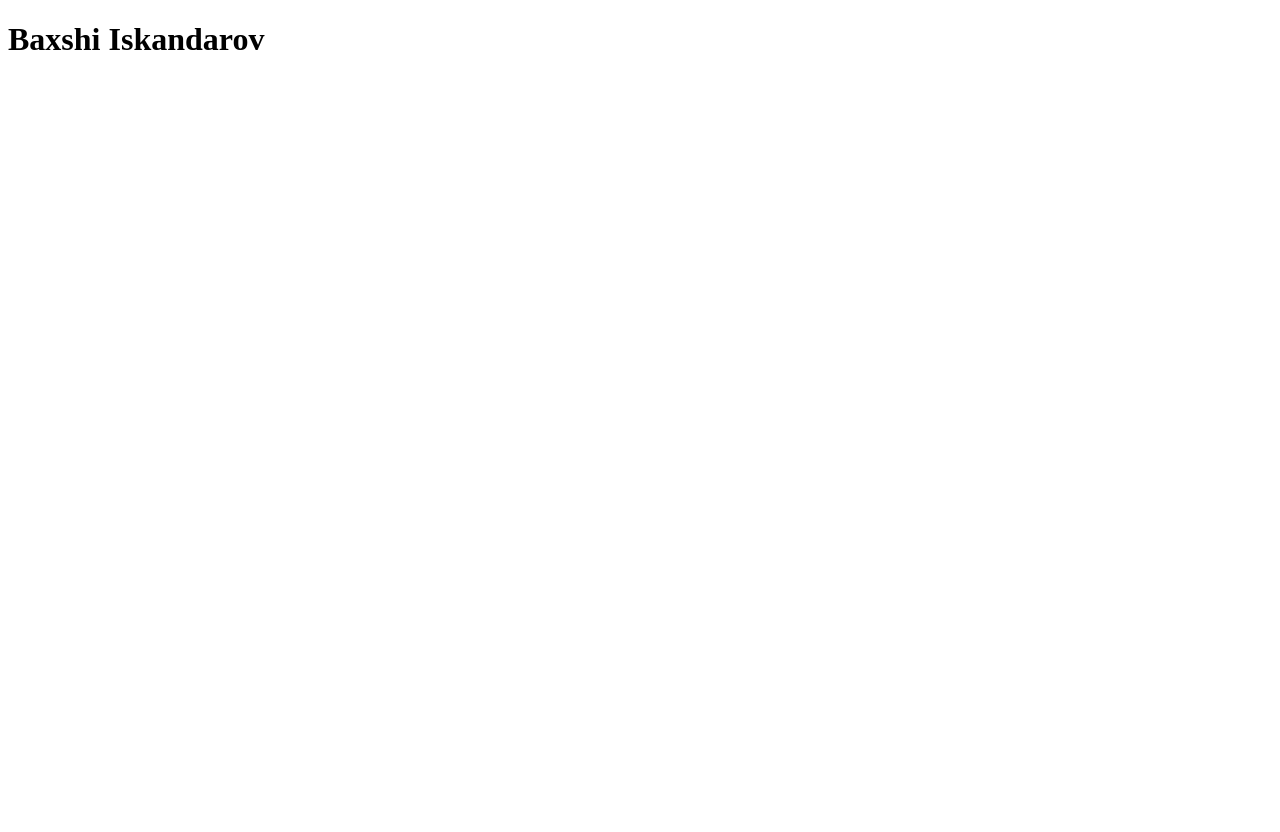
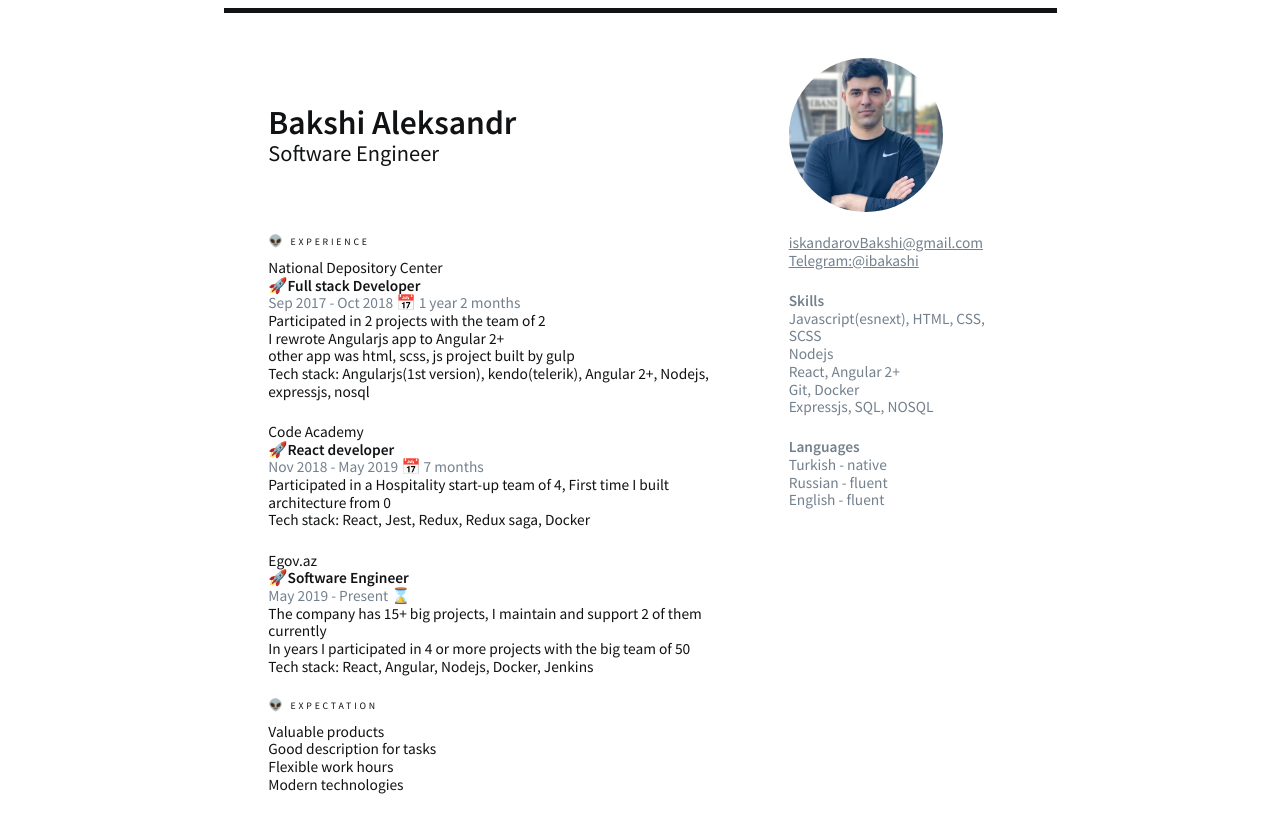
Before and after one commit to iskandarovBakshi/overview, a plain HTML site: page index.html in a window 1280 px wide. Before the commit the page ends 800 px from the top, so only its background shows below. Drawn offline with nearby package versions, Linux system fonts and the light colour scheme.

Commit message:
initial commit

```diff
--- a/index.html
+++ b/index.html
@@ -5,9 +5,82 @@
     <meta http-equiv="X-UA-Compatible" content="IE=edge">
     <meta name="viewport" content="width=device-width, initial-scale=1.0">
     <title>Bakshi Iskandarov Resume</title>
+    <link rel="preconnect" href="https://fonts.googleapis.com">
+    <link rel="preconnect" href="https://fonts.gstatic.com" crossorigin>
+    <link href="https://fonts.googleapis.com/css2?family=Source+Sans+Pro:ital,wght@0,200;0,400;0,600;1,200;1,400;1,600&display=swap" rel="stylesheet">
+    <link rel="stylesheet" href="https://necolas.github.io/normalize.css/8.0.1/normalize.css">
     <link rel="stylesheet" href="./main.css">
 </head>
 <body>
-    <h1>Baxshi Iskandarov</h1>
+    <main>
+        <div class="row align-center">
+            <div class="col-big">
+                <h2>Bakshi Aleksandr</h2>
+                <p>Software Engineer</p>
+            </div>
+            <div class="col-auto">
+                <div class="profile-picture">
+                    <img src="./assets/profile-pic.jpg" alt="">
+                </div>
+            </div>
+        </div>
+        <div class="row mt-16">
+            <div class="col-big">
+                <div class="info">
+                    <div class="header"><big>👽</big> experience</div>
+                    <p>National Depository Center</p>
+                    <strong>🚀Full stack Developer</strong>
+                    <div class="date">Sep 2017 - Oct 2018 📅 1 year 2 months</div>
+                    <p>Participated in 2 projects with the team of 2</p>
+                    <p>I rewrote Angularjs app to Angular 2+</p>
+                    <p>other app was html, scss, js project built by gulp</p>
+                    <p>Tech stack: Angularjs(1st version), kendo(telerik), Angular 2+, Nodejs, expressjs, nosql</p>
+                </div>
+                <div class="info">
+                    <p>Code Academy</p>
+                    <strong>🚀React developer</strong>
+                    <div class="date">Nov 2018 - May 2019 📅 7 months</div>
+                    <p>Participated in a Hospitality start-up team of 4, First time I built architecture from 0</p>
+                    <p>Tech stack: React, Jest, Redux, Redux saga, Docker</p>
+                </div>
+                <div class="info">
+                    <p>Egov.az</p>
+                    <strong>🚀Software Engineer</strong>
+                    <div class="date">May 2019 - Present ⌛</div>
+                    <p>The company has 15+ big projects, I maintain and support 2 of them currently</p>
+                    <p>In years I participated in 4 or more projects with the big team of 50</p>
+                    <p>Tech stack: React, Angular, Nodejs, Docker, Jenkins</p>
+                </div>
+
+                <div class="info">
+                    <div class="header"><big>👽</big> Expectation</div>
+                    <p>Valuable products</p>
+                    <p>Good description for tasks</p>
+                    <p>Flexible work hours</p>
+                    <p>Modern technologies</p>
+                </div>
+            </div>
+            <div class="col-auto">
+                <div class="skills">
+                    <a href="mailto: iskandarovBakshi@gmail.com" target="_blank">iskandarovBakshi@gmail.com</a><br>
+                    <a href="https://t.me/ibakashi" target="_blank">Telegram:@ibakashi</a>
+                </div>
+                <div class="skills">
+                    <strong>Skills</strong>
+                    <p>Javascript(esnext), HTML, CSS, SCSS</p>
+                    <p>Nodejs</p>
+                    <p>React, Angular 2+</p>
+                    <p>Git, Docker</p>
+                    <p>Expressjs, SQL, NOSQL</p>
+                </div>
+                <div class="skills">
+                    <strong>Languages</strong>
+                    <p>Turkish - native</p>
+                    <p>Russian - fluent</p>
+                    <p>English - fluent</p>
+                </div>
+            </div>
+        </div>
+    </main>
 </body>
 </html>
--- a/main.css
+++ b/main.css
@@ -0,0 +1,99 @@
+:root {
+  --black: #101214;
+  --profile-logo-size: 110px;
+}
+
+*,
+*:after,
+*:before {
+  box-sizing: border-box;
+}
+
+html {
+  font-family: -apple-system, BlinkMacSystemFont, "Segoe UI", Roboto, Oxygen,
+    Ubuntu, Cantarell, "Open Sans", "Helvetica Neue", sans-serif;
+}
+
+body {
+  font-family: "Source Sans Pro", sans-serif;
+  color: var(--black);
+  margin: 8px;
+}
+
+main {
+  border-top: 4px solid var(--black);
+  width: 595px;
+  margin: 0 auto;
+  padding: 32px;
+  zoom: 1.4;
+}
+
+h2,
+p {
+  margin: 0;
+}
+
+.row {
+  display: flex;
+  flex-wrap: wrap;
+}
+
+.mt-16 {
+  margin-top: 16px;
+}
+
+.align-center {
+  align-items: center;
+}
+
+.col-big {
+  width: 70%;
+  flex: 0 1 70%;
+}
+.col-auto {
+  flex: 1 1 0%;
+}
+
+.profile-picture {
+  width: var(--profile-logo-size);
+  height: var(--profile-logo-size);
+  overflow: hidden;
+  border-radius: 50%;
+}
+.profile-picture img {
+  object-fit: cover;
+  width: 100%;
+  height: 100%;
+}
+
+.info {
+  font-size: 11px;
+  margin-top: 16px;
+  padding-right: 32px;
+}
+.info:first-child {
+  margin-top: 0;
+}
+.info .header {
+  letter-spacing: 2px;
+  margin-bottom: 8px;
+  font-size: 7px;
+  text-transform: uppercase;
+  font-size: ;
+}
+.info .date {
+  color: #73808d;
+  font-size: 9xp;
+}
+
+.skills {
+  color: #73808d;
+  font-size: 11px;
+  margin-top: 16px;
+}
+.skills:first-child {
+  margin-top: 0px;
+}
+.skills a {
+  color: #73808d;
+}
```
Also changed, not shown: assets/profile-pic.jpg (added).
